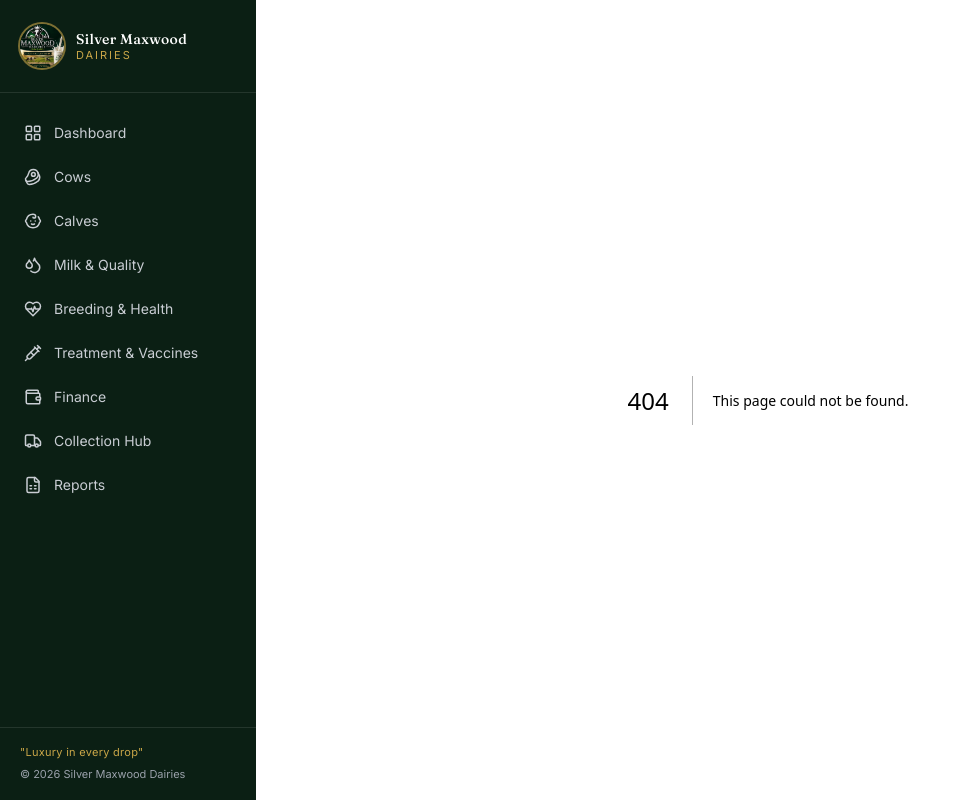
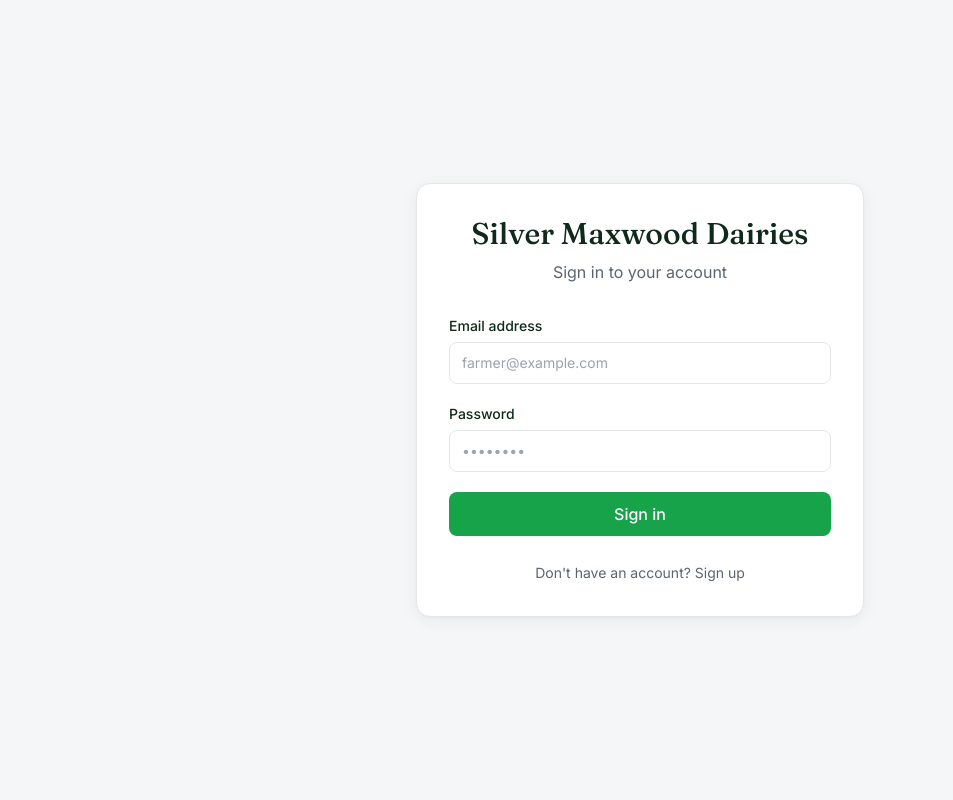
Before and after one commit to Silver-Maxwood/Silver-Maxwood, a Next.js app: page /login in a window 1280 px wide. Before the commit this address had no page. Shown: the whole page, without its empty margins (0-953 px from the left). Built offline with nearby package versions, Linux system fonts and the light colour scheme.

Commit message:
Add Supabase authentication, login page, and middleware route protection

```diff
--- /dev/null
+++ b/app/login/actions.ts
@@ -0,0 +1,51 @@
+"use server";
+
+import { revalidatePath } from "next/cache";
+import { redirect } from "next/navigation";
+import { createClient } from "@/lib/supabase/server";
+
+export async function login(formData: FormData) {
+  const email = formData.get("email") as string;
+  const password = formData.get("password") as string;
+  const supabase = createClient();
+
+  const { error } = await supabase.auth.signInWithPassword({
+    email,
+    password,
+  });
+
+  if (error) {
+    return { error: error.message };
+  }
+
+  revalidatePath("/", "layout");
+  redirect("/");
+}
+
+export async function signup(formData: FormData) {
+  const email = formData.get("email") as string;
+  const password = formData.get("password") as string;
+  const supabase = createClient();
+
+  const { error } = await supabase.auth.signUp({
+    email,
+    password,
+  });
+
+  if (error) {
+    return { error: error.message };
+  }
+
+  // After signup, user might need to verify email depending on Supabase settings.
+  // For local dev with default settings, it might auto-login or require confirmation.
+  // If we assume no email confirmation is needed for this project:
+  revalidatePath("/", "layout");
+  redirect("/");
+}
+
+export async function signout() {
+  const supabase = createClient();
+  await supabase.auth.signOut();
+  revalidatePath("/", "layout");
+  redirect("/login");
+}
--- /dev/null
+++ b/app/login/page.tsx
@@ -0,0 +1,101 @@
+"use client";
+
+import { useState, useTransition } from "react";
+import { login, signup } from "./actions";
+
+export default function LoginPage() {
+  const [isLogin, setIsLogin] = useState(true);
+  const [error, setError] = useState<string | null>(null);
+  const [isPending, startTransition] = useTransition();
+
+  async function handleSubmit(formData: FormData) {
+    setError(null);
+    startTransition(async () => {
+      const action = isLogin ? login : signup;
+      const result = await action(formData);
+      if (result?.error) {
+        setError(result.error);
+      }
+    });
+  }
+
+  return (
+    <div className="min-h-screen flex items-center justify-center bg-silver-50 p-4">
+      <div className="w-full max-w-md">
+        <div className="card p-8 shadow-xl border border-silver-200/60">
+          <div className="text-center mb-8">
+            <h1 className="font-display text-3xl text-forest-900 mb-2">
+              Silver Maxwood Dairies
+            </h1>
+            <p className="text-silver-600">
+              {isLogin ? "Sign in to your account" : "Create a new account"}
+            </p>
+          </div>
+
+          <form action={handleSubmit} className="space-y-5">
+            <div>
+              <label className="block text-sm font-medium text-forest-900 mb-1.5">
+                Email address
+              </label>
+              <input
+                name="email"
+                type="email"
+                required
+                className="input"
+                placeholder="farmer@example.com"
+              />
+            </div>
+
+            <div>
+              <label className="block text-sm font-medium text-forest-900 mb-1.5">
+                Password
+              </label>
+              <input
+                name="password"
+                type="password"
+                required
+                className="input"
+                placeholder="••••••••"
+                minLength={6}
+              />
+            </div>
+
+            {error && (
+              <div className="p-3 bg-alert-red/10 text-alert-red text-sm rounded-lg border border-alert-red/20">
+                {error}
+              </div>
+            )}
+
+            <button
+              type="submit"
+              disabled={isPending}
+              className="w-full bg-pasture-600 hover:bg-pasture-700 text-white font-medium py-2.5 px-4 rounded-lg transition-colors disabled:opacity-70 disabled:cursor-not-allowed"
+            >
+              {isPending
+                ? isLogin
+                  ? "Signing in..."
+                  : "Creating account..."
+                : isLogin
+                ? "Sign in"
+                : "Create account"}
+            </button>
+          </form>
+
+          <div className="mt-6 text-center">
+            <button
+              onClick={() => {
+                setIsLogin(!isLogin);
+                setError(null);
+              }}
+              className="text-sm text-silver-600 hover:text-forest-900 transition-colors"
+            >
+              {isLogin
+                ? "Don't have an account? Sign up"
+                : "Already have an account? Sign in"}
+            </button>
+          </div>
+        </div>
+      </div>
+    </div>
+  );
+}
--- a/components/BottomNav.tsx
+++ b/components/BottomNav.tsx
@@ -4,13 +4,17 @@ import Link from "next/link";
 import { usePathname } from "next/navigation";
 import { NAV_ITEMS } from "@/lib/nav-items";
 import clsx from "clsx";
+import { LogOut } from "lucide-react";
+import { signout } from "@/app/login/actions";
 
 export function BottomNav() {
   const pathname = usePathname();
 
+  if (pathname === "/login") return null;
+
   return (
     <nav className="lg:hidden fixed bottom-0 inset-x-0 z-40 bg-forest-950 border-t border-white/10 pb-[env(safe-area-inset-bottom)]">
-      <ul className="grid grid-cols-9">
+      <ul className="grid grid-cols-10">
         {NAV_ITEMS.map(({ href, label, icon: Icon }) => {
           const active = href === "/" ? pathname === "/" : pathname.startsWith(href);
           return (
@@ -28,6 +32,15 @@ export function BottomNav() {
             </li>
           );
         })}
+        <li>
+          <button
+            onClick={() => signout()}
+            className="flex w-full h-full flex-col items-center justify-center gap-1 py-2.5 text-[10px] text-silver-400 hover:text-white"
+          >
+            <LogOut size={19} strokeWidth={2} />
+            <span className="leading-none text-center px-0.5">Logout</span>
+          </button>
+        </li>
       </ul>
     </nav>
   );
--- a/components/Sidebar.tsx
+++ b/components/Sidebar.tsx
@@ -5,9 +5,13 @@ import Image from "next/image";
 import { usePathname } from "next/navigation";
 import { NAV_ITEMS } from "@/lib/nav-items";
 import clsx from "clsx";
+import { LogOut } from "lucide-react";
+import { signout } from "@/app/login/actions";
 
 export function Sidebar() {
   const pathname = usePathname();
+
+  if (pathname === "/login") return null;
 
   return (
     <aside className="hidden lg:flex lg:flex-col lg:w-64 lg:shrink-0 bg-forest-950 text-white min-h-screen sticky top-0">
@@ -42,9 +46,18 @@ export function Sidebar() {
         })}
       </nav>
 
-      <div className="px-5 py-4 border-t border-white/10 text-[11px] text-silver-400 leading-relaxed">
-        <p className="text-gold-500 tracking-wide">"Luxury in every drop"</p>
-        <p className="mt-1">© {new Date().getFullYear()} Silver Maxwood Dairies</p>
+      <div className="px-5 py-4 border-t border-white/10 space-y-4">
+        <button
+          onClick={() => signout()}
+          className="flex w-full items-center gap-3 rounded-lg px-3 py-2 text-sm text-silver-300 hover:bg-white/5 hover:text-white transition-colors"
+        >
+          <LogOut size={18} strokeWidth={2} />
+          Sign out
+        </button>
+        <div className="text-[11px] text-silver-400 leading-relaxed px-3">
+          <p className="text-gold-500 tracking-wide">"Luxury in every drop"</p>
+          <p className="mt-1">© {new Date().getFullYear()} Silver Maxwood Dairies</p>
+        </div>
       </div>
     </aside>
   );
```
Also changed, not shown: lib/supabase/middleware.ts (added, +56 -0 lines), middleware.ts (added, +19 -0 lines), 1 other file (tests, documents, lock files or other folders).
